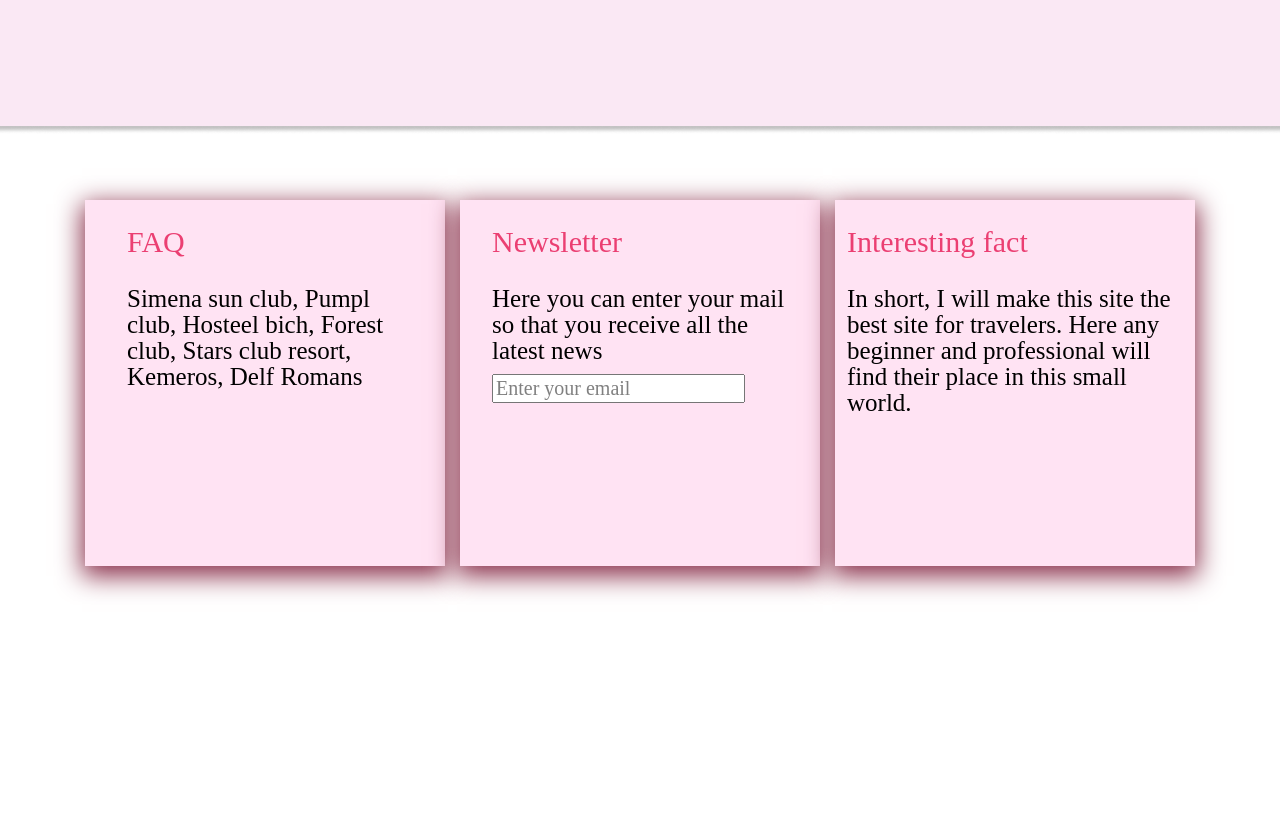
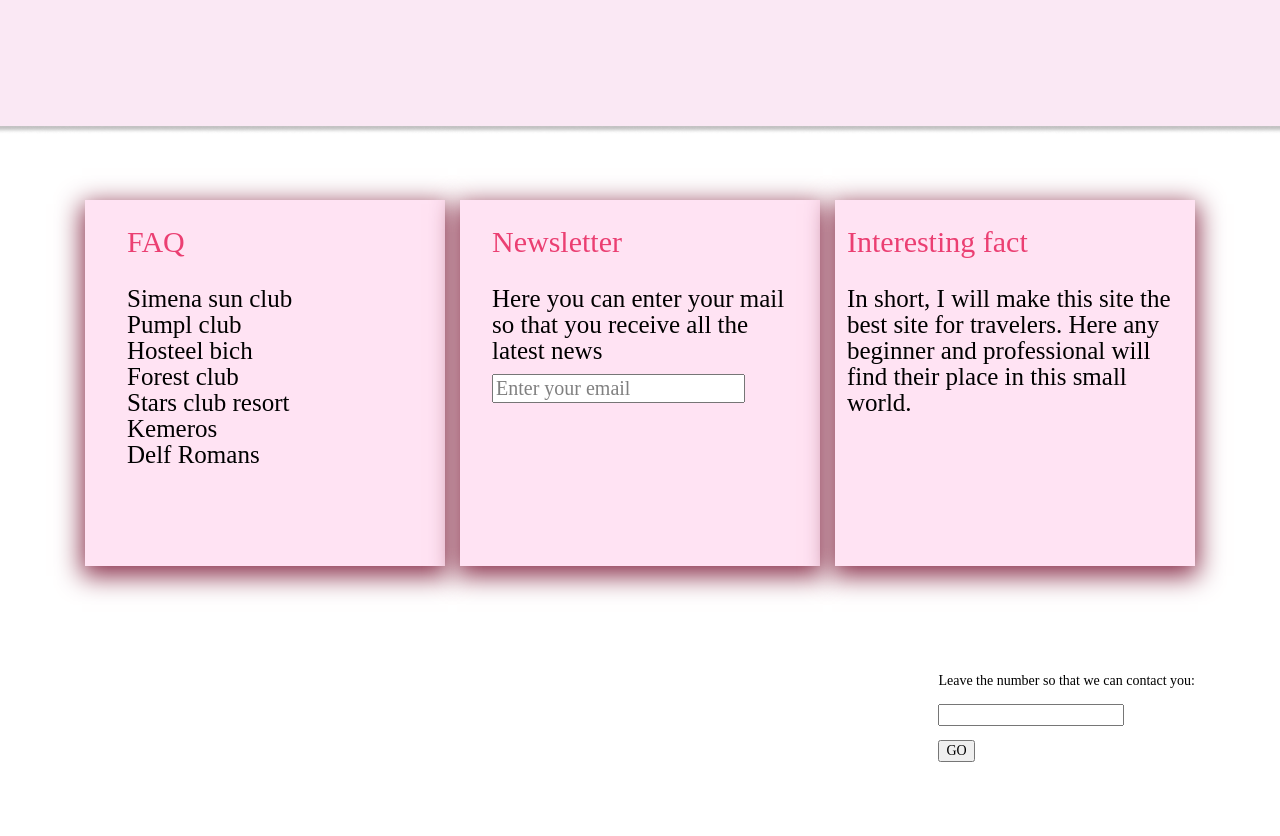
Before and after one commit to ke1802rer8/ke1802rer8.github.io, a plain HTML site: page index.html in a window 1280 px wide. Shown: the part 2082-2918 px from the top of the page. Before the commit the page ends 2714 px from the top, so only its background shows below. Drawn offline with nearby package versions, Linux system fonts and the light colour scheme; grey boxes are pictures that could not be loaded; a web font is replaced by a local one.

Commit message:
Update index.html

```diff
--- a/index.html
+++ b/index.html
@@ -81,10 +81,9 @@
                         <d2><a href="#" class="button23"><img src="img/about-7.jpg" alt=""></a></d2>
                     </div>
 
-
-                    <div class="card">
-                        <iframe src="https://www.google.com/maps/embed?pb=!1m18!1m12!1m3!1d291812.1934785367!2d61.12839082455072!3d55.15208014777878!2m3!1f0!2f0!3f0!3m2!1i1024!2i768!4f13.1!3m3!1m2!1s0x43c592cb104a3a8d%3A0xef224a2a6d1711bf!2z0KfQtdC70Y_QsdC40L3RgdC6LCDQp9C10LvRj9Cx0LjQvdGB0LrQsNGPINC-0LHQuy4!5e0!3m2!1sru!2sru!4v1606503799307!5m2!1sru!2sru" width="400" height="100" frameborder="0" style="border:0;" allowfullscreen="" aria-hidden="false" tabindex="0"></iframe>
-                    </div>
+                </div>
+                <div class="card">
+                        <iframe src="https://www.google.com/maps/embed?pb=!1m18!1m12!1m3!1d291812.1934785367!2d61.12839082455072!3d55.15208014777878!2m3!1f0!2f0!3f0!3m2!1i1024!2i768!4f13.1!3m3!1m2!1s0x43c592cb104a3a8d%3A0xef224a2a6d1711bf!2z0KfQtdC70Y_QsdC40L3RgdC6LCDQp9C10LvRj9Cx0LjQvdGB0LrQsNGPINC-0LHQuy4!5e0!3m2!1sru!2sru!4v1606503799307!5m2!1sru!2sru" frameborder="0" style="border:0;" allowfullscreen="" aria-hidden="false" tabindex="0"></iframe>
                 </div>
 
             </div>
@@ -98,7 +97,7 @@
                         FAQ
                     </div>
                     <div class="about_hotel">
-                        Simena sun club, Pumpl club, Hosteel bich, Forest club, Stars club resort, Kemeros, Delf Romans
+                        Simena sun club<br /> Pumpl club<br /> Hosteel bich<br /> Forest club<br /> Stars club resort<br /> Kemeros<br /> Delf Romans
 
                     </div>
                 </div>
@@ -129,6 +128,26 @@
             </div>
         </div>
     </section>
+    <footer class="slider-four">
+        <div class="footer_content">
+            <div class="container">
+                <div class="end_items">
+                    <div class="end_item">
+
+                    </div>
+                    <div class="end_item2">
+                        <div class="title_number">
+                            Leave the number so that we can contact you:
+                            <d2><p><input type="tel" name="tel" pattern="2[0-9]{3}-[0-9]{3}"></p></d2>
+                            <d2><p><input type="submit" value="GO"></p></d2>
+
+                        </div>
+                    </div>
+                </div>
+            </div>
+        </div>
+
+    </footer>
     <script src="https://ajax.googleapis.com/ajax/libs/jquery/3.5.1/jquery.min.js"></script>
     <script src="js/jquery.fancybox.min.js"></script>
     <script src="js/slick.min.js"></script>
```
